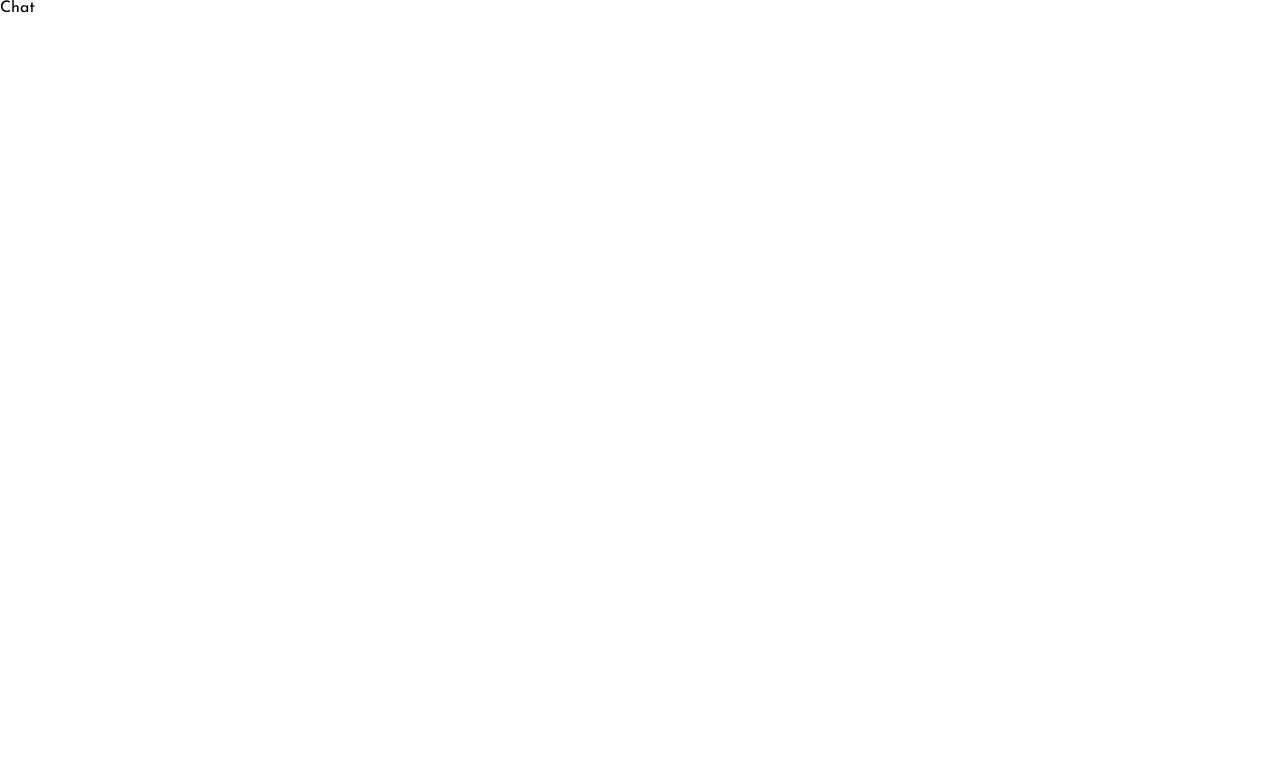
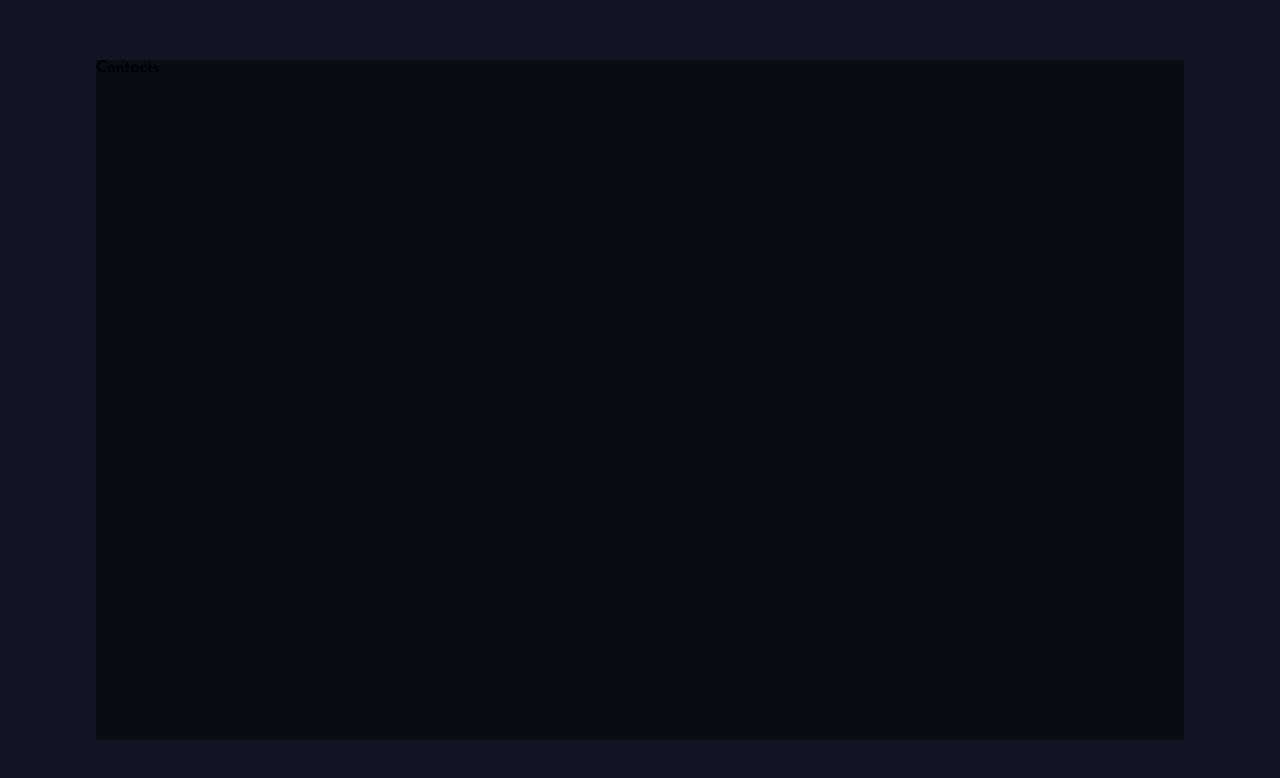
Before and after one commit to agentxyz999/chat_app, a React (Create React App) app in the folder client/: page / in a window 1280 px wide. Shown: the top 778 px of the page. Built offline with nearby package versions, Linux system fonts and the light colour scheme; sample sign-in values are in the browser's storage; the HTML template or start-up script is replaced by a standard one.

Commit message:
styled the Chat/Home page and added the contacts component

```diff
--- /dev/null
+++ b/client/src/components/Contacts.jsx
@@ -0,0 +1,14 @@
+import React, { useState, useEffect } from "react";
+import styled from "styled-components";
+import Logo from "../assets/logo.svg";
+
+const Contacts = ({ contacts, currentUser }) => {
+  const [currentUserName, setCurrentUserName] = useState(undefined);
+  const [currentUserImage, setCurrentUserImage] = useState(undefined);
+
+  useEffect(() => {}, [currentUser]);
+
+  return <div>Contacts</div>;
+};
+
+export default Contacts;
--- a/client/src/pages/Chat.jsx
+++ b/client/src/pages/Chat.jsx
@@ -1,7 +1,69 @@
-import React from "react";
+import React, { useState, useEffect } from "react";
+import styled from "styled-components";
+import axios from "axios";
+import { useNavigate } from "react-router-dom";
+import { allUsersRoute } from "../utils/APIRoutes";
+import Contacts from "../components/Contacts";
 
 const Chat = () => {
-  return <div>Chat</div>;
+  const [contacts, setContacts] = useState([]);
+  const [currentUser, setCurrentUser] = useState(undefined);
+  const navigate = useNavigate();
+
+  //check if user is logged in by key in local storage
+  //if not redirect to login page
+  useEffect(() => {
+    const checkIsUserLoggedIn = async () => {
+      if (!localStorage.getItem("chat-app-user")) {
+        navigate("/login");
+      } else {
+        setCurrentUser(await JSON.parse(localStorage.getItem("chat-app-user")));
+      }
+    };
+    checkIsUserLoggedIn();
+  }, []);
+  //check if current user has set his/her avatar img and fetch contacts data from server
+  //if not redirect user to setAvatar page
+  useEffect(() => {
+    const checkUserAvatar = async () => {
+      if (currentUser) {
+        if (currentUser.isAvatarImageSet) {
+          const data = await axios.get(`${allUsersRoute}/${currentUser._id}`);
+          setContacts(data.data);
+        } else {
+          navigate("/setAvatar");
+        }
+      }
+    };
+    checkUserAvatar();
+  }, []);
+  return (
+    <Container>
+      <div className="container">
+        <Contacts contacts={contacts} currentUser={currentUser} />
+      </div>
+    </Container>
+  );
 };
 
+const Container = styled.div`
+  height: 100vh;
+  width: 100vw;
+  display: flex;
+  flex-direction: column;
+  justify-content: center;
+  gap: 1rem;
+  align-items: center;
+  background-color: #131324;
+  .container {
+    height: 85vh;
+    width: 85vw;
+    background-color: #00000076;
+    display: grid;
+    grid-template-columns: 25% 75%;
+    @media screen and (min-width: 720px) and (max-width: 1080px) {
+      grid-template-columns: 35% 65%;
+    }
+  }
+`;
 export default Chat;
--- a/client/src/utils/APIRoutes.js
+++ b/client/src/utils/APIRoutes.js
@@ -2,3 +2,4 @@ const host = "http://localhost:5000";
 export const registerRoute = `${host}/api/auth/register`;
 export const loginRoute = `${host}/api/auth/login`;
 export const setAvatarRoute = `${host}/api/auth/setAvatar`;
+export const allUsersRoute = `${host}/api/auth/allusers`;
```
Also changed, not shown: 2 other files (tests, documents, lock files or other folders).
